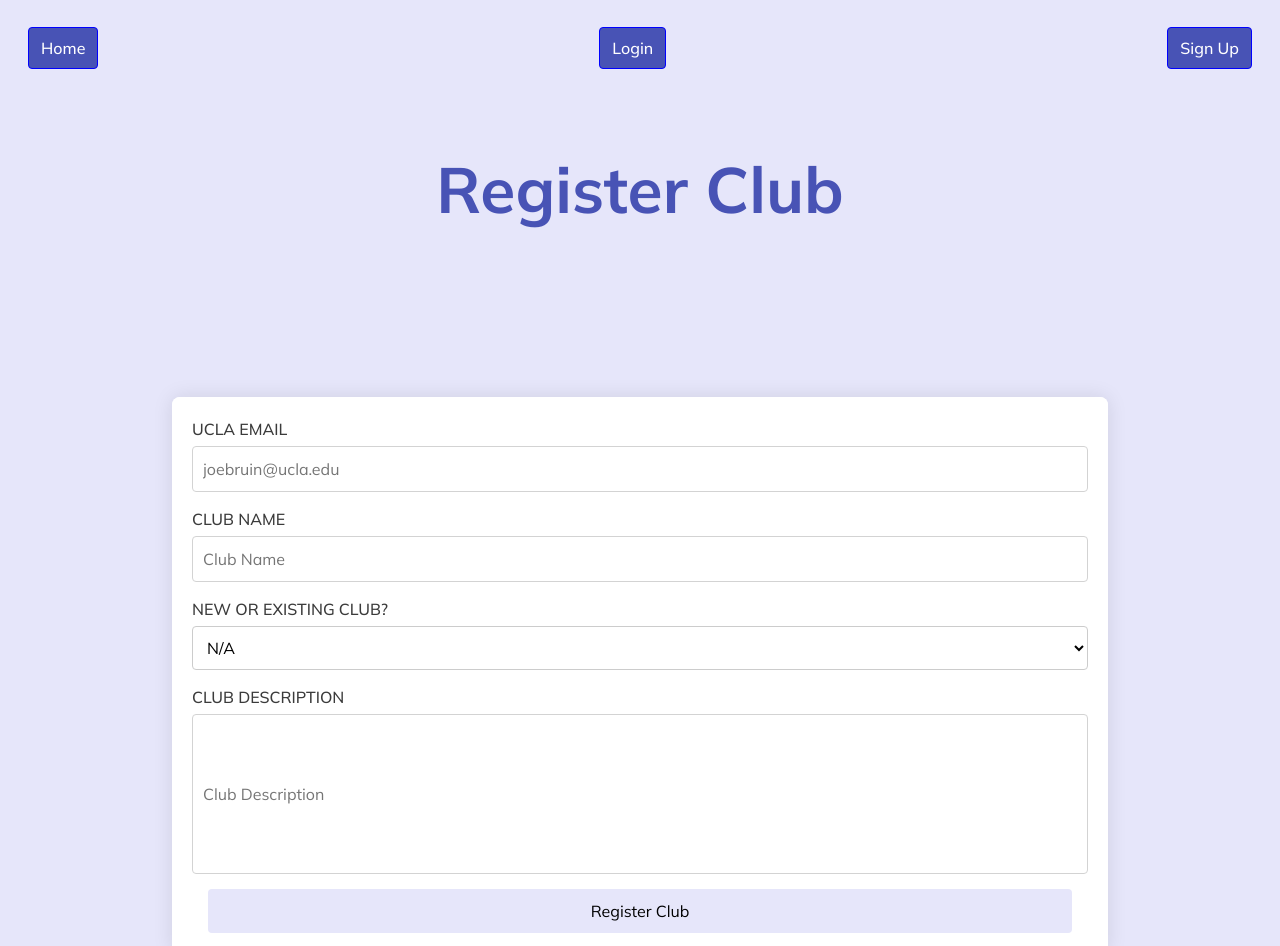
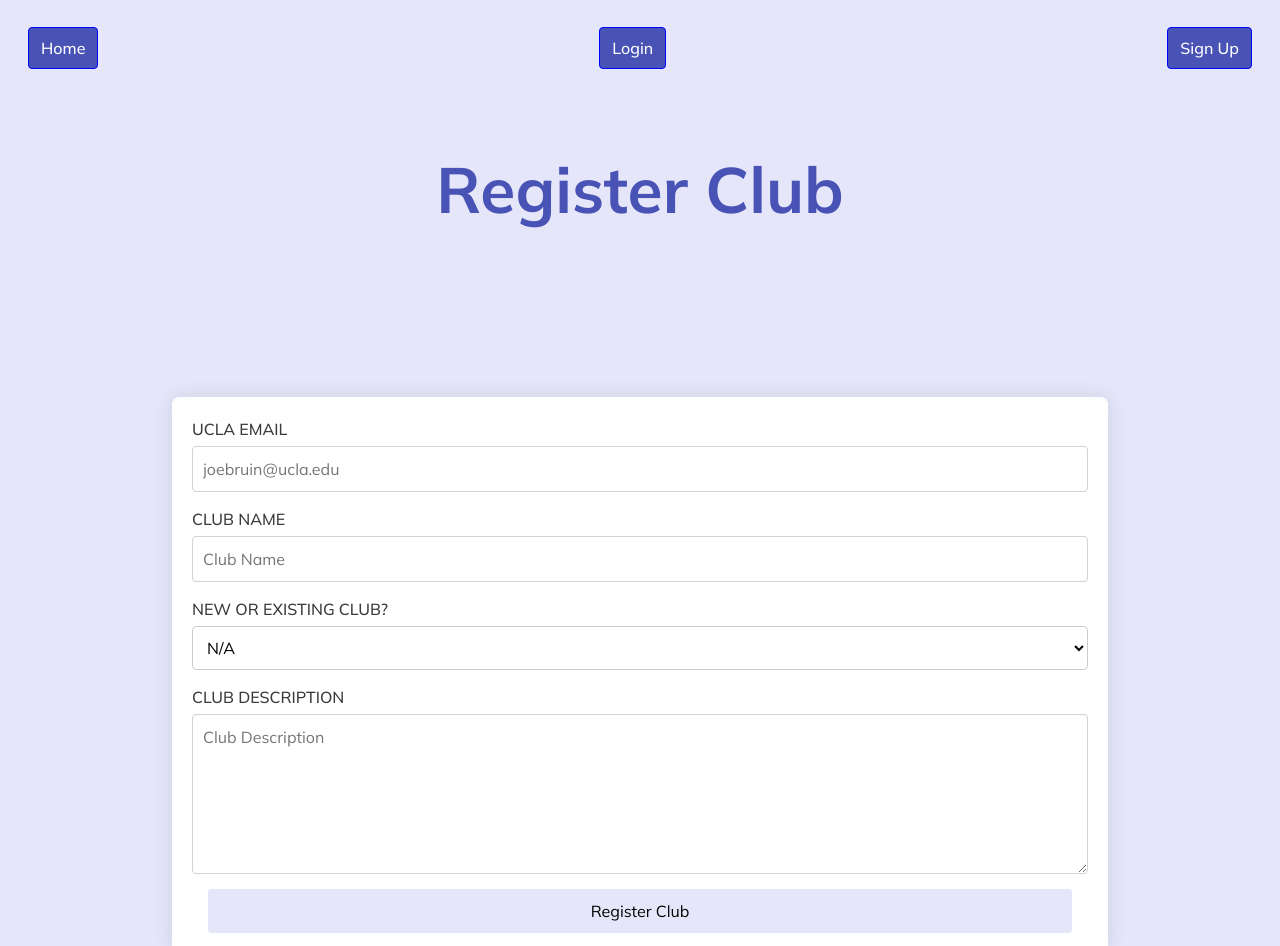
Before and after one commit to jenpennen/ucla-perspective, a React (Vite) app: page /#/register-club in a window 1280 px wide. Shown: the top 946 px of the page. Built offline with nearby package versions, Linux system fonts and the light colour scheme.

Commit message:
changed club description from input to text area

```diff
--- a/src/pages/RegisterClub.jsx
+++ b/src/pages/RegisterClub.jsx
@@ -42,7 +42,7 @@ const FormInput = styled.input`
   background-color: white;
   border-radius: 4px;
 `;
-const ClubDescriptionInput = styled.input`
+const ClubDescriptionInput = styled.textarea`
   margin-bottom: 15px;
   padding: 10px;
   font-size: 16px;
```
